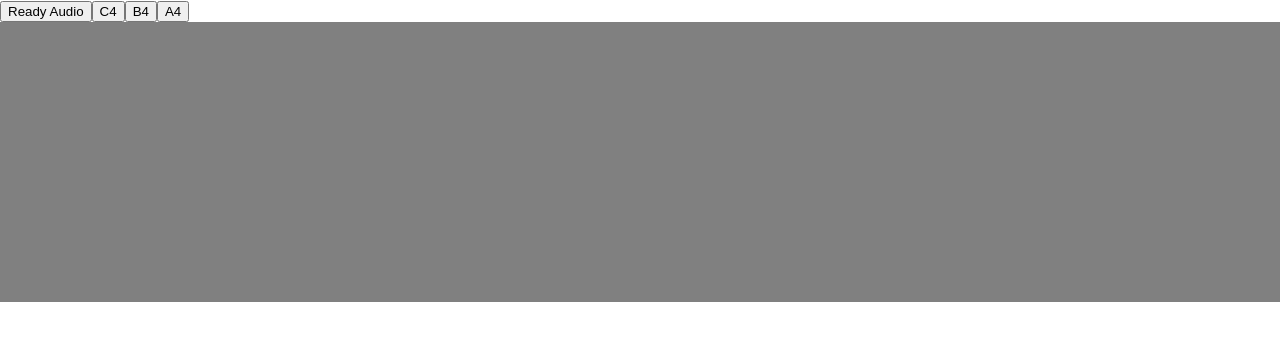
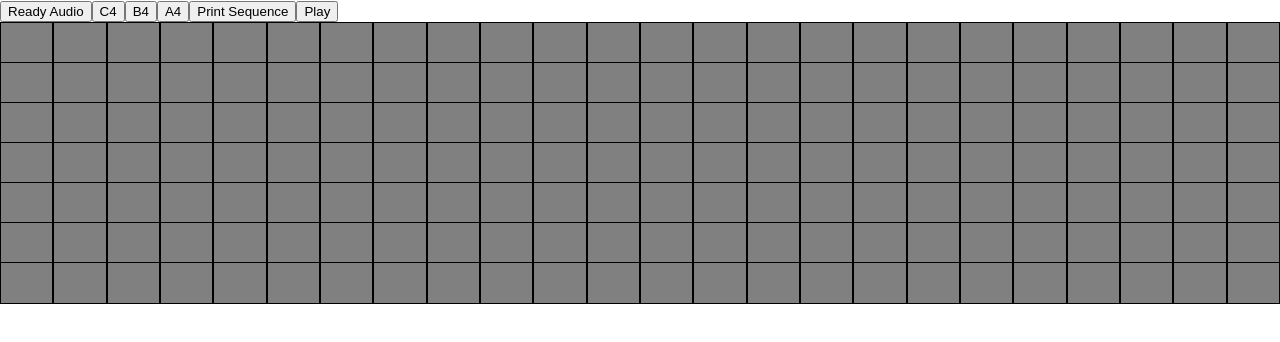
Before and after one commit to Aloeminium108/Photofungus, a React (Create React App) app: page / in a window 1280 px wide. Shown: the top 342 px of the page. Built offline with nearby package versions, Linux system fonts and the light colour scheme.

Commit message:
Implemented basic sequencer

```diff
--- a/src/App.tsx
+++ b/src/App.tsx
@@ -1,26 +1,77 @@
-import React from 'react';
+import React, { useEffect, useRef, useState } from 'react';
 import * as Tone from 'tone';
 import './App.css';
 import NoteButton from './Components/NoteButton';
 import SequencerGrid from './Components/SequencerGrid';
 
+import SequencerContext from './Components/Context/SequencerContext';
+import PlaybackControls from './Components/PlaybackControls';
+
 function App() {
+
+  const NUM_MEASURES = 3;
+
+  const NUM_ROWS = 7;
+  const NUM_COLUMNS = NUM_MEASURES * 8;
+
+  const synths: Array<Tone.Synth> = [];
+
+  for (let i = 0; i < NUM_ROWS; i++) {
+    synths.push(new Tone.Synth().toDestination());
+  }
 
   const readyAudio = async () => {
     await Tone.start();
     console.log("Audio is ready");
   }
 
+  const [grid, setGrid] = useState(new Array<Array<boolean>>(NUM_ROWS));
+
+  useEffect(() => {
+
+    const tempGrid = new Array<Array<boolean>>(NUM_ROWS)
+
+    for (let i = 0; i < NUM_ROWS; i++) {
+
+      const row = new Array<boolean>(NUM_COLUMNS);
+
+      for (let j = 0; j < NUM_COLUMNS; j++) {
+        row[j] = false;
+      }
+
+      tempGrid[i] = row;
+
+    }
+
+    setGrid(tempGrid);
+
+  }, []);
+
+  const setGridSquare = (row: number, column: number, input: boolean) => {
+    let tempGrid = grid;
+    tempGrid[row][column] = input;
+    setGrid(tempGrid);
+  }
+
   return (
-    <>
+    <SequencerContext.Provider value={{
+      synths: synths,
+      numMeasures: NUM_MEASURES,
+      grid: grid,
+      setGridSquare: setGridSquare
+    }}>
       <button onClick={readyAudio}>Ready Audio</button>
 
       <NoteButton note="C4" />
       <NoteButton note="B4" />
       <NoteButton note="A4" />
 
-      <SequencerGrid numRows={7} numColumns={20}/>
-    </>
+      <button onClick={() => {console.log(grid)}}>Print Sequence</button>
+
+      <PlaybackControls />
+
+      <SequencerGrid numRows={NUM_ROWS} numColumns={NUM_COLUMNS}/>
+    </ SequencerContext.Provider>
   );
 }
 
--- /dev/null
+++ b/src/Components/Context/SequencerContext.ts
@@ -0,0 +1,13 @@
+import React from "react";
+import { Synth } from "tone";
+
+const SequencerContext = React.createContext({
+
+    synths: new Array<Synth>(),
+    numMeasures: 1,
+    grid: new Array<Array<boolean>>(),
+    setGridSquare: (row: number, column: number, input: boolean) => {}
+
+});
+
+export default SequencerContext;
--- a/src/Components/GridSquare.tsx
+++ b/src/Components/GridSquare.tsx
@@ -1,11 +1,15 @@
-import React, { useState } from "react";
+import React, { useContext, useState } from "react";
 import '../Styles/GridSquare.css'
+import SequencerContext from "./Context/SequencerContext";
 
-function GridSquare() {
+function GridSquare(props: {row: number, column: number}) {
+
+    const {setGridSquare} = useContext(SequencerContext);
 
     const [active, setActive] = useState(false);
 
     const handleClick  = () => {
+        setGridSquare(props.row, props.column, !active);
         setActive(!active);
     }
 
--- /dev/null
+++ b/src/Components/PlaybackControls.tsx
@@ -0,0 +1,43 @@
+import React, { useContext, useRef } from "react";
+import * as Tone from 'tone';
+import SequencerContext from "./Context/SequencerContext";
+
+const NOTES = [
+    "C3",
+    "D3",
+    "E3",
+    "F3",
+    "G3",
+    "A3",
+    "B3"
+]
+
+function PlaybackControls() {
+
+    const {synths, numMeasures, grid} = useContext(SequencerContext);
+
+    const loop = useRef(new Tone.Loop());
+
+    const play = () => {
+        loop.current.set(new Tone.Loop(time => {
+
+            for (let i = 0; i < grid.length; i++) {
+                for (let j = 0; j < grid[i].length; j++) {
+                    if (grid[i][j]) {
+                        synths[i].triggerAttackRelease(NOTES[i], "8n", `+0:${j/2}`)
+                    }
+                }
+            }
+
+        }, `${numMeasures}m`).start(0));
+
+        Tone.Transport.start();
+    }
+
+    return (
+        <button onClick={play}>Play</button>
+    )
+
+}
+
+export default PlaybackControls
--- a/src/Components/SequencerGrid.tsx
+++ b/src/Components/SequencerGrid.tsx
@@ -1,6 +1,8 @@
 import React from "react";
 import GridSquare from "./GridSquare";
 import '../Styles/SequencerGrid.css'
+
+
 
 function SequencerGrid(props: {numRows: number, numColumns: number}) {
 
@@ -11,7 +13,7 @@ function SequencerGrid(props: {numRows: number, numColumns: number}) {
         let row = [];
 
         for (let j = 0; j < props.numColumns; j++) {
-            row.push(<GridSquare key={`${i}-${j}`} />);
+            row.push(<GridSquare key={`${i}-${j}`} row={i} column={j} />);
         }
 
         grid.push(
--- a/src/Styles/GridSquare.css
+++ b/src/Styles/GridSquare.css
@@ -3,6 +3,7 @@
     height: 100%;
 
     background-color: gray;
+    border: 1px solid black;
 }
 
 .active-square {
--- a/src/Styles/SequencerGrid.css
+++ b/src/Styles/SequencerGrid.css
@@ -5,5 +5,5 @@
 
     width: 100vw;
     height: 5vh;
-    background-color: black;
+    background-color: red;
 }
```
